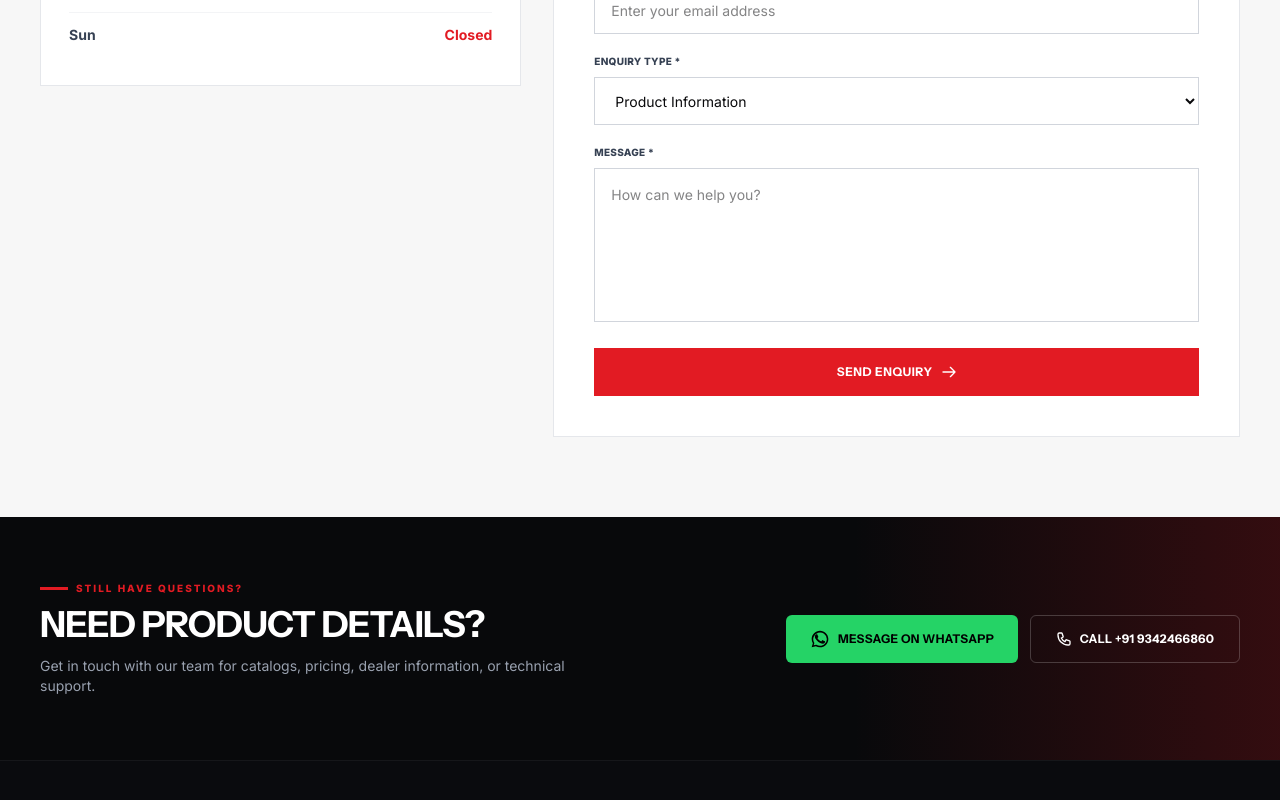
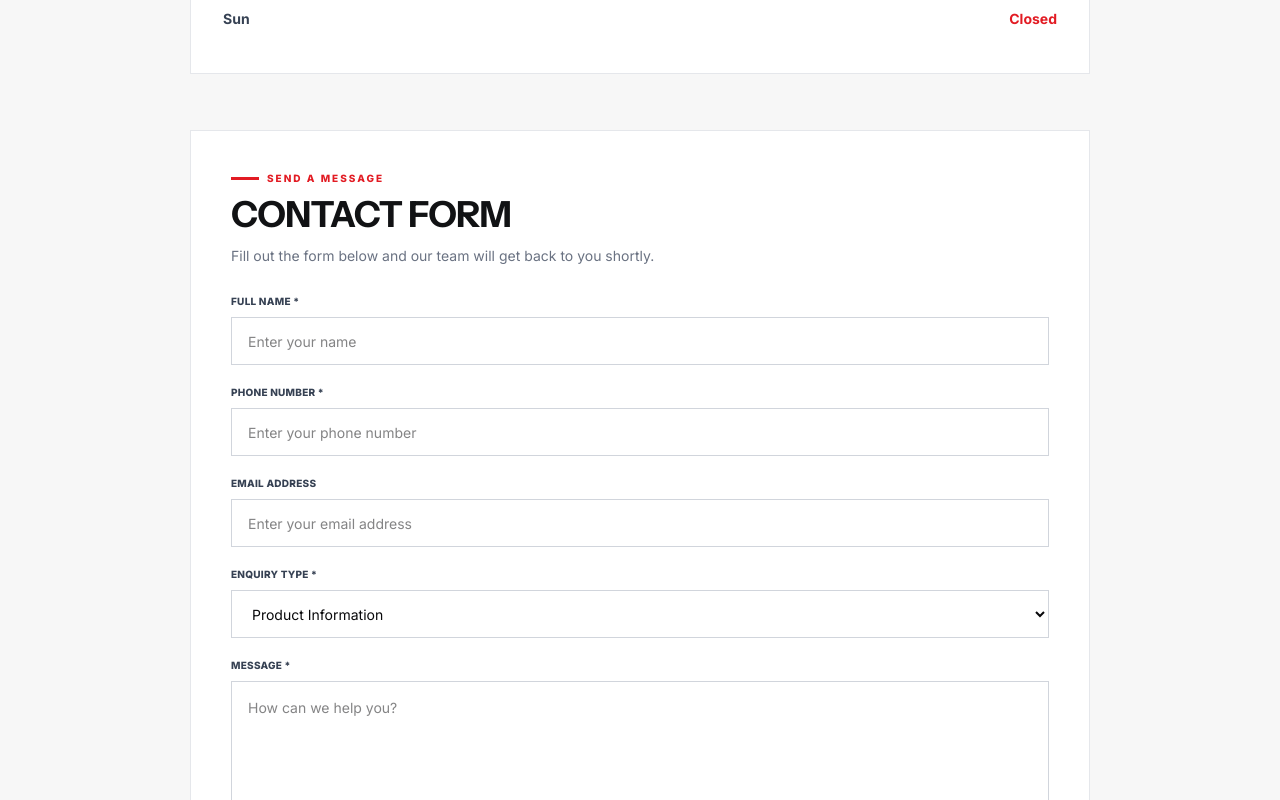
Before and after one commit to Arnav-Sharma437/Tuqo, a Next.js app: page /contact in a window 1280 px wide. Shown: the part 1780-2580 px from the top of the page. Built offline with nearby package versions, Linux system fonts and the light colour scheme.

Commit message:
Update page.tsx

```diff
--- a/src/app/contact/page.tsx
+++ b/src/app/contact/page.tsx
@@ -4,9 +4,9 @@ import React from "react";
 import Image from "next/image";
 import { APP_CONFIG } from "@/constants";
 import {
-  PhoneIcon,
   MapPinIcon,
   ClockIcon,
+  PhoneIcon,
   WhatsAppIcon,
   ArrowRightIcon,
 } from "@/components/common/Icons";
@@ -190,272 +190,111 @@ export default function ContactPage() {
 
 
       {/* =========================================================
-          CONTACT INFORMATION + FORM
+          WORKING HOURS
       ========================================================= */}
-      <section className="w-full bg-[#f7f7f7] py-14 sm:py-16 lg:py-20">
-
+      <section className="w-full bg-[#f7f7f7] py-10 sm:py-12 lg:py-14">
         <div className="mx-auto max-w-[1400px] px-5 sm:px-8 lg:px-10">
-
-          <div className="grid grid-cols-1 gap-8 lg:grid-cols-12">
-
-            {/* LEFT SIDE */}
-            <div className="lg:col-span-5">
-
-              {/* WORKING HOURS */}
-              <div className="border border-gray-200 bg-white p-6 sm:p-7">
-
+          <div className="mx-auto max-w-[900px] border border-gray-200 bg-white p-6 sm:p-8">
             <div className="mb-5 flex items-center gap-4 border-b border-gray-100 pb-5">
-
               <div className="flex h-12 w-12 items-center justify-center bg-[#e21b23] text-white">
                 <ClockIcon className="h-5 w-5" />
               </div>
-
               <div>
-
                 <span className="text-[9px] font-extrabold uppercase tracking-wider text-[#e21b23]">
                   OUR SCHEDULE
                 </span>
-
-                    <h3 className="mt-1 text-xl font-black uppercase text-[#111214]">
+                <h2 className="mt-1 text-xl font-black uppercase text-[#111214] sm:text-2xl">
                   WORKING HOURS
-                    </h3>
-
+                </h2>
               </div>
-
             </div>
-
             <div className="divide-y divide-gray-100">
-
               {APP_CONFIG.businessHours.map((item) => {
-
                 const isClosed = item.hours === "Closed";
-
                 return (
-                      <div
-                        key={item.day}
-                        className="flex items-center justify-between py-3"
-                      >
-
-                        <span className="text-xs font-bold text-gray-700 sm:text-sm">
-                          {item.day}
-                        </span>
-
-                        <span
-                          className={`text-xs font-bold sm:text-sm ${
-                            isClosed
-                              ? "text-[#e21b23]"
-                              : "text-gray-900"
-                          }`}
-                        >
+                  <div key={item.day} className="flex items-center justify-between py-3">
+                    <span className="text-sm font-bold text-gray-700">{item.day}</span>
+                    <span className={`text-sm font-bold ${isClosed ? "text-[#e21b23]" : "text-gray-900"}`}>
                       {item.hours}
                     </span>
-
                   </div>
                 );
+              })}
+            </div>
+          </div>
+        </div>
+      </section>
 
-                  })}
-
-                </div>
-
-              </div>
-
-            </div>
-
-
-            {/* RIGHT SIDE - FORM */}
-            <div className="lg:col-span-7">
-
+      {/* =========================================================
+          CONTACT FORM
+      ========================================================= */}
+      <section className="w-full bg-[#f7f7f7] pb-14 sm:pb-16 lg:pb-20">
+        <div className="mx-auto max-w-[1400px] px-5 sm:px-8 lg:px-10">
+          <div className="mx-auto max-w-[900px]">
             <div className="border border-gray-200 bg-white p-6 sm:p-8 lg:p-10">
-
               <div className="mb-7">
-
                 <div className="mb-2 flex items-center gap-2">
                   <span className="h-[3px] w-7 bg-[#e21b23]" />
-
                   <span className="text-[10px] font-extrabold uppercase tracking-[0.2em] text-[#e21b23]">
                     SEND A MESSAGE
                   </span>
                 </div>
-
                 <h2 className="text-3xl font-black uppercase text-[#111214] sm:text-4xl">
                   CONTACT FORM
                 </h2>
-
                 <p className="mt-3 text-sm text-gray-500">
-                    Fill out the form below and our team will get back to you
-                    shortly.
+                  Fill out the form below and our team will get back to you shortly.
                 </p>
-
               </div>
-
-
               <form className="space-y-5">
-
-                  {/* NAME */}
                 <div>
-
                   <label className="mb-2 block text-[10px] font-extrabold uppercase tracking-wide text-gray-700">
                     Full Name *
                   </label>
-
-                    <input
-                      type="text"
-                      placeholder="Enter your name"
-                      className="h-12 w-full border border-gray-300 bg-white px-4 text-sm outline-none transition-all focus:border-[#e21b23] focus:ring-1 focus:ring-[#e21b23]"
-                    />
-
+                  <input type="text" placeholder="Enter your name" required className="h-12 w-full border border-gray-300 bg-white px-4 text-sm outline-none transition-all focus:border-[#e21b23] focus:ring-1 focus:ring-[#e21b23]" />
                 </div>
-
-
-                  {/* PHONE */}
                 <div>
-
                   <label className="mb-2 block text-[10px] font-extrabold uppercase tracking-wide text-gray-700">
                     Phone Number *
                   </label>
-
-                    <input
-                      type="tel"
-                      placeholder="Enter your phone number"
-                      className="h-12 w-full border border-gray-300 bg-white px-4 text-sm outline-none transition-all focus:border-[#e21b23] focus:ring-1 focus:ring-[#e21b23]"
-                    />
-
+                  <input type="tel" placeholder="Enter your phone number" required className="h-12 w-full border border-gray-300 bg-white px-4 text-sm outline-none transition-all focus:border-[#e21b23] focus:ring-1 focus:ring-[#e21b23]" />
                 </div>
-
-
-                  {/* EMAIL */}
                 <div>
-
                   <label className="mb-2 block text-[10px] font-extrabold uppercase tracking-wide text-gray-700">
                     Email Address
                   </label>
-
-                    <input
-                      type="email"
-                      placeholder="Enter your email address"
-                      className="h-12 w-full border border-gray-300 bg-white px-4 text-sm outline-none transition-all focus:border-[#e21b23] focus:ring-1 focus:ring-[#e21b23]"
-                    />
-
+                  <input type="email" placeholder="Enter your email address" className="h-12 w-full border border-gray-300 bg-white px-4 text-sm outline-none transition-all focus:border-[#e21b23] focus:ring-1 focus:ring-[#e21b23]" />
                 </div>
-
-
-                  {/* ENQUIRY TYPE */}
                 <div>
-
                   <label className="mb-2 block text-[10px] font-extrabold uppercase tracking-wide text-gray-700">
                     Enquiry Type *
                   </label>
-
-                    <select
-                      defaultValue="Product Information"
-                      className="h-12 w-full border border-gray-300 bg-white px-4 text-sm outline-none transition-all focus:border-[#e21b23] focus:ring-1 focus:ring-[#e21b23]"
-                    >
+                  <select defaultValue="Product Information" required className="h-12 w-full border border-gray-300 bg-white px-4 text-sm outline-none transition-all focus:border-[#e21b23] focus:ring-1 focus:ring-[#e21b23]">
                     <option>Product Information</option>
                     <option>Price / Quotation</option>
                     <option>Technical Support</option>
-                      <option>Service & Repair</option>
+                    <option>Service &amp; Repair</option>
                     <option>Dealer Enquiry</option>
                     <option>Other</option>
                   </select>
-
                 </div>
-
-
-                  {/* MESSAGE */}
                 <div>
-
                   <label className="mb-2 block text-[10px] font-extrabold uppercase tracking-wide text-gray-700">
                     Message *
                   </label>
-
-                    <textarea
-                      rows={6}
-                      placeholder="How can we help you?"
-                      className="w-full resize-none border border-gray-300 bg-white px-4 py-4 text-sm outline-none transition-all focus:border-[#e21b23] focus:ring-1 focus:ring-[#e21b23]"
-                    />
-
+                  <textarea rows={6} required placeholder="How can we help you?" className="w-full resize-none border border-gray-300 bg-white px-4 py-4 text-sm outline-none transition-all focus:border-[#e21b23] focus:ring-1 focus:ring-[#e21b23]" />
                 </div>
-
-
-                  {/* SUBMIT */}
-                  <button
-                    type="submit"
-                    className="group flex h-12 w-full items-center justify-center gap-2 bg-[#e21b23] text-xs font-extrabold uppercase tracking-wider text-white transition-all duration-300 hover:bg-[#b8141a] hover:shadow-lg"
-                  >
+                <button type="submit" className="group flex h-12 w-full items-center justify-center gap-2 bg-[#e21b23] text-xs font-extrabold uppercase tracking-wider text-white transition-all duration-300 hover:bg-[#b8141a] hover:shadow-lg">
                   Send Enquiry
-
                   <ArrowRightIcon className="h-4 w-4 transition-transform group-hover:translate-x-1" />
                 </button>
-
               </form>
-
             </div>
-
           </div>
-
         </div>
-
-        </div>
-
       </section>
 
 
-      {/* =========================================================
-          FINAL CTA
-      ========================================================= */}
-      <section className="relative overflow-hidden bg-[#08090b] py-14 text-white sm:py-16">
-
-        <div className="pointer-events-none absolute right-0 top-0 h-full w-1/3 bg-gradient-to-l from-[#e21b23]/20 to-transparent" />
-
-        <div className="relative mx-auto flex max-w-[1400px] flex-col items-center justify-between gap-7 px-5 sm:px-8 lg:flex-row lg:px-10">
-
-          <div>
-
-            <div className="mb-2 flex items-center gap-2">
-              <span className="h-[3px] w-7 bg-[#e21b23]" />
-
-              <span className="text-[10px] font-extrabold uppercase tracking-[0.2em] text-[#e21b23]">
-                STILL HAVE QUESTIONS?
-              </span>
-            </div>
-
-            <h2 className="text-3xl font-black uppercase sm:text-4xl">
-              NEED PRODUCT DETAILS?
-            </h2>
-
-            <p className="mt-3 max-w-xl text-sm text-gray-400">
-              Get in touch with our team for catalogs, pricing, dealer
-              information, or technical support.
-            </p>
-
-          </div>
-
-
-          <div className="flex w-full flex-col gap-3 sm:w-auto sm:flex-row">
-
-            <a
-              href={APP_CONFIG.whatsappUrl}
-              target="_blank"
-              rel="noopener noreferrer"
-              className="inline-flex h-12 min-w-[210px] items-center justify-center gap-2 rounded-md bg-[#25D366] px-6 text-xs font-extrabold uppercase tracking-wide text-black transition-all hover:bg-[#20bd5a]"
-            >
-              <WhatsAppIcon className="h-5 w-5" />
-              Message on WhatsApp
-            </a>
-
-            <a
-              href={`tel:${APP_CONFIG.phoneRaw}`}
-              className="inline-flex h-12 min-w-[210px] items-center justify-center gap-2 rounded-md border border-white/20 px-6 text-xs font-extrabold uppercase tracking-wide text-white transition-all hover:border-[#e21b23] hover:bg-[#e21b23]"
-            >
-              <PhoneIcon className="h-4 w-4" />
-              Call {APP_CONFIG.phone}
-            </a>
-
-          </div>
-
-        </div>
-
-      </section>
 
     </main>
   );
```
Lines whose indentation alone changed are shown as unchanged.
